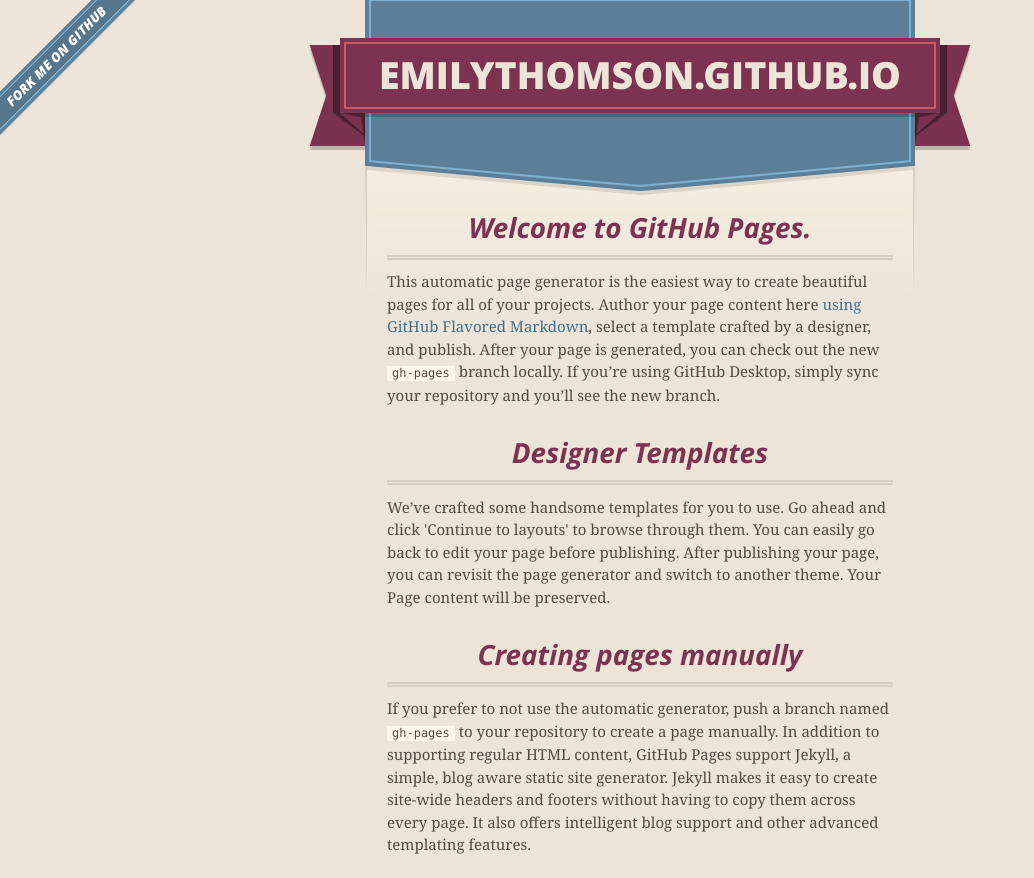
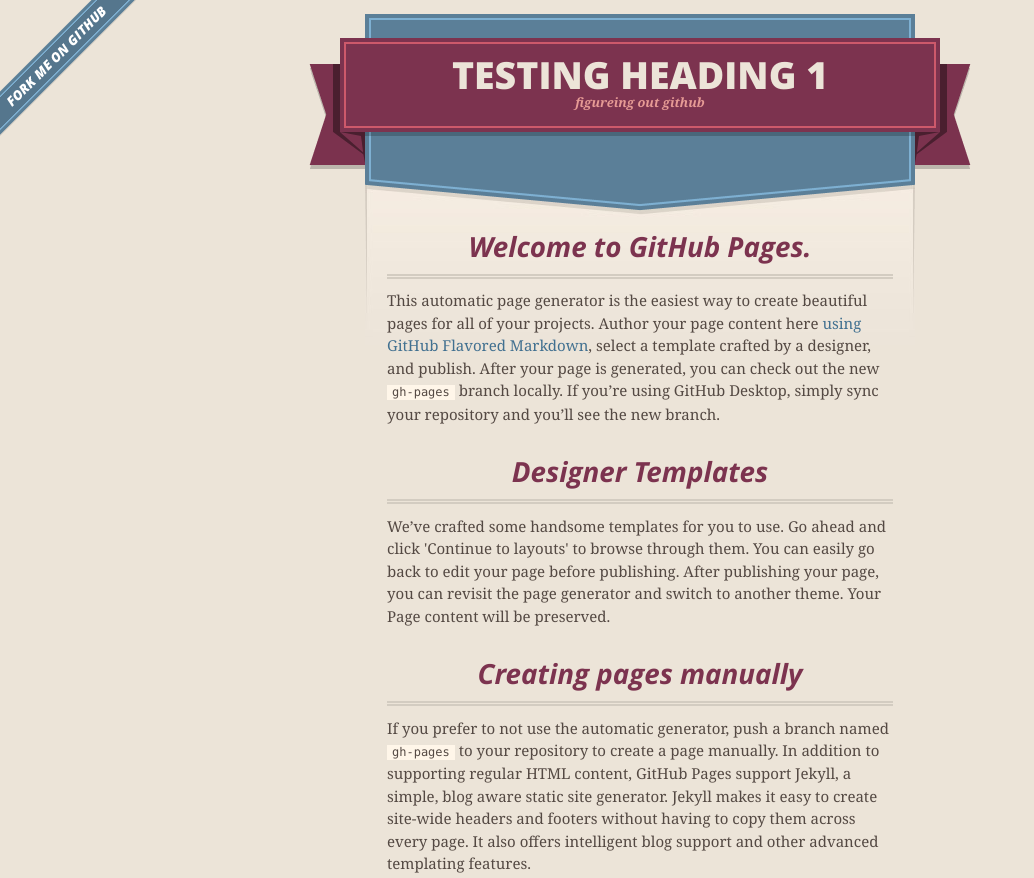
Before and after one commit to emilythomson/emilythomson.github.io, a plain HTML site: page index.html in a window 1280 px wide. Shown: the top 878 px of the page, without its empty margins (0-1034 px from the left). Drawn offline with nearby package versions, Linux system fonts and the light colour scheme.

Commit message:
Update index.html

```diff
--- a/index.html
+++ b/index.html
@@ -27,8 +27,8 @@
       <header>
         <span class="ribbon-outer">
           <span class="ribbon-inner">
-            <h1>Emilythomson.GitHub.io</h1>
-            <h2></h2>
+            <h1>testing heading 1</h1>
+            <h2>figureing out github</h2>
           </span>
           <span class="left-tail"></span>
           <span class="right-tail"></span>
```
